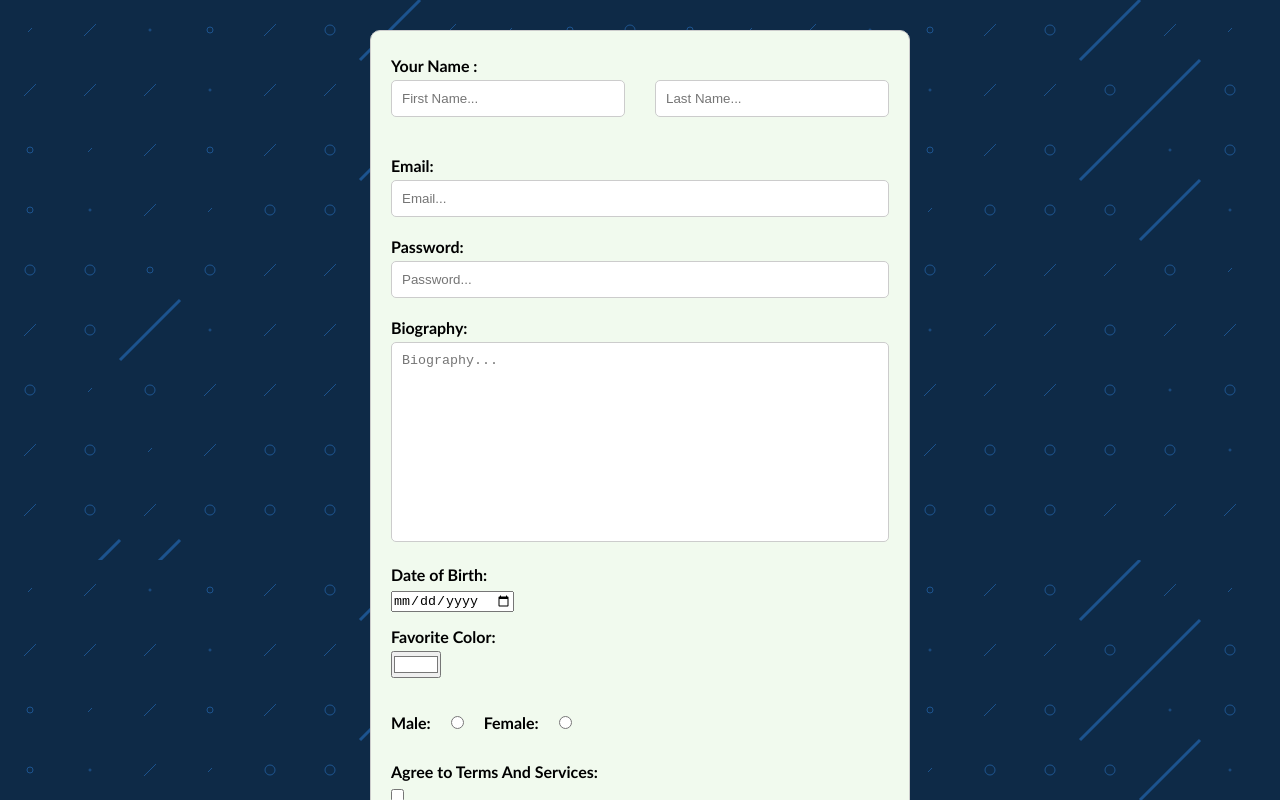
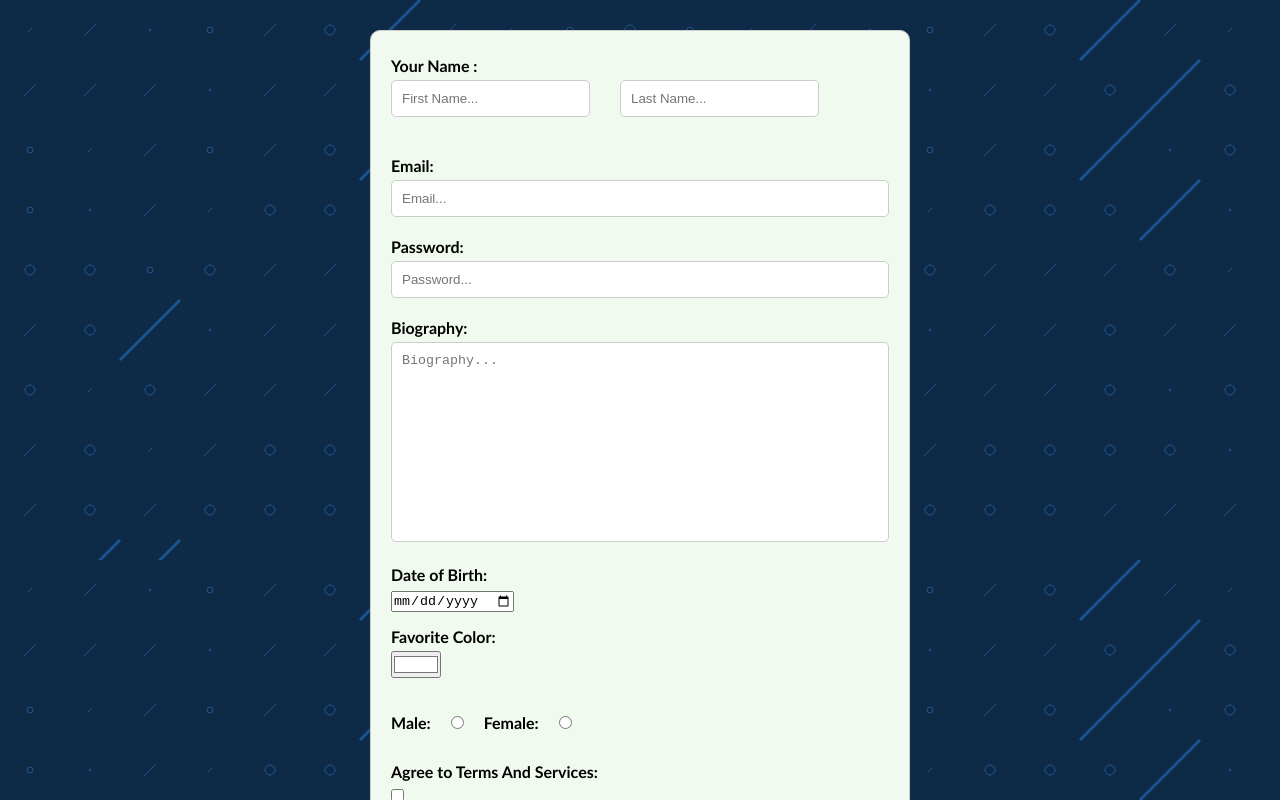
Before and after one commit to Mopcho/nexgen-solution, a React app: page / in a window 1280 px wide. Shown: the top 800 px of the page. Built offline with nearby package versions, Linux system fonts and the light colour scheme.

Commit message:
Added validation

```diff
--- a/src/views/Form/FormController.ts
+++ b/src/views/Form/FormController.ts
@@ -17,20 +17,118 @@ export class FormController {
 
   onChange(event: React.ChangeEvent<HTMLInputElement>) {
     const { name, value } = event.target;
-    this.model.setData({ ...this.model.state, [name]: value });
+    this.model.setData({ ...this.model.state.formData, [name]: value });
   }
 
   handleCheckboxChange = (event: React.ChangeEvent<HTMLInputElement>) => {
     const { name, checked } = event.target;
-    this.model.setData({ ...this.model.state, [name]: checked });
+    this.model.setData({ ...this.model.state.formData, [name]: checked });
   };
 
   handleTextAreaChange = (event: React.ChangeEvent<HTMLTextAreaElement>) => {
     const { name, value } = event.target;
-    this.model.setData({ ...this.model.state, [name]: value });
+    this.model.setData({ ...this.model.state.formData, [name]: value });
   };
 
-  onSubmit(event: React.FormEvent) {
+  onSubmit = (event: React.FormEvent) => {
     event.preventDefault();
-  }
+
+    // Validate
+    const { firstName, lastName, email, password, biography, dob, termsAndServices, gender } =
+      this.model.state.formData;
+
+    if (firstName.length < 3) {
+      this.model.setErrors({
+        ...this.model.state.formErrors,
+        firstName: 'Must be at least 3 characters long',
+      });
+    } else {
+      this.model.setErrors({ ...this.model.state.formErrors, firstName: false });
+    }
+
+    if (lastName.length < 3) {
+      this.model.setErrors({
+        ...this.model.state.formErrors,
+        lastName: 'Must be at least 3 characters long',
+      });
+    } else {
+      this.model.setErrors({ ...this.model.state.formErrors, lastName: false });
+    }
+
+    if (password.length < 8) {
+      this.model.setErrors({
+        ...this.model.state.formErrors,
+        password: 'Must be at least 8 characters long',
+      });
+    } else {
+      this.model.setErrors({ ...this.model.state.formErrors, password: false });
+    }
+
+    const emailRegex =
+      /^(([^<>()[\]\\.,;:\s@"]+(\.[^<>()[\]\\.,;:\s@"]+)*)|(".+"))@((\[[0-9]{1,3}\.[0-9]{1,3}\.[0-9]{1,3}\.[0-9]{1,3}])|(([a-zA-Z\-0-9]+\.)+[a-zA-Z]{2,}))$/;
+    if (!emailRegex.test(email)) {
+      this.model.setErrors({ ...this.model.state.formErrors, email: 'Must be a valid email' });
+    } else {
+      this.model.setErrors({ ...this.model.state.formErrors, email: false });
+    }
+
+    if (biography.length < 20) {
+      this.model.setErrors({
+        ...this.model.state.formErrors,
+        biography: 'Must be at least 20 characters long',
+      });
+    } else {
+      this.model.setErrors({ ...this.model.state.formErrors, biography: false });
+    }
+
+    if (dob) {
+      const today = new Date();
+      const birthDate = new Date(dob);
+      const age = today.getFullYear() - birthDate.getFullYear();
+
+      if (age < 18) {
+        this.model.setErrors({
+          ...this.model.state.formErrors,
+          dob: 'Must be at least 18 years old',
+        });
+      } else {
+        this.model.setErrors({ ...this.model.state.formErrors, dob: false });
+      }
+    } else {
+      this.model.setErrors({
+        ...this.model.state.formErrors,
+        dob: 'Must be a valid date of birth',
+      });
+    }
+
+    if (gender !== 'male' && gender !== 'female') {
+      this.model.setErrors({
+        ...this.model.state.formErrors,
+        gender: "Must be one of 'Female or Male'",
+      });
+    } else {
+      this.model.setErrors({ ...this.model.state.formErrors, gender: false });
+    }
+
+    if (!termsAndServices) {
+      this.model.setErrors({
+        ...this.model.state.formErrors,
+        termsAndServices: 'Must accept terms and services',
+      });
+    } else {
+      this.model.setErrors({ ...this.model.state.formErrors, termsAndServices: false });
+    }
+
+    // If there are errors, end the execution here
+    const areAllFalse = Object.values(this.model.state.formErrors).every(
+      (value) => value === false
+    );
+
+    if (!areAllFalse) {
+      return;
+    }
+
+    // Submit if no errors
+    console.log('Validation Passed');
+  };
 }
--- a/src/views/Form/FormModel.ts
+++ b/src/views/Form/FormModel.ts
@@ -10,10 +10,27 @@ export interface FormData {
   gender: string;
 }
 
-// The model's responsibility is to hold the state and when
-// Changed by the Controller, to update the view
+export interface FormErrors {
+  firstName: string | false;
+  lastName: string | false;
+  email: string | false;
+  password: string | false;
+  biography: string | false;
+  dob: string | false;
+  favoriteColor: string | false;
+  termsAndServices: string | false;
+  gender: string | false;
+}
+
+export interface FormModelState {
+  formData: FormData;
+  formErrors: FormErrors;
+}
+
+// The model's responsibility is to hold the state
 export class FormModel {
-  state: FormData = {
+  state: FormModelState = {
+    formData: {
       firstName: '',
       lastName: '',
       email: '',
@@ -23,22 +40,47 @@ export class FormModel {
       favoriteColor: '#ffffff',
       termsAndServices: false,
       gender: '',
+    },
+    formErrors: {
+      firstName: false,
+      lastName: false,
+      email: false,
+      password: false,
+      biography: false,
+      dob: false,
+      favoriteColor: false,
+      termsAndServices: false,
+      gender: false,
+    },
   };
 
-  subscribers: Array<(...args: any[]) => any> = [];
+  // We use a subscriber pattern here in order for the view
+  // to be able to subscribe a updateView function
+  // and when a state change occurs to execute it
+  // ! an alternative is using Redux !
+  subscribers: Array<(formState: FormModelState) => void> = [];
 
-  subscribe = (fn: (...args: any[]) => any) => {
+  subscribe = (fn: (formState: FormModelState) => void) => {
     this.subscribers.push(fn);
   };
 
-  unsubscribe = (fn: (...args: any[]) => any) => {
+  unsubscribe = (fn: (formState: FormModelState) => void) => {
     this.subscribers.filter((sub) => sub !== fn);
   };
 
   setData = (data: FormData) => {
-    this.state = { ...data };
+    this.state.formData = { ...data };
+    // Here we call all subscibed functions and execute them
     for (let i = 0; i < this.subscribers.length; i++) {
-      this.subscribers[i](data);
+      this.subscribers[i]({ formData: data, formErrors: this.state.formErrors });
+    }
+  };
+
+  setErrors = (data: FormErrors) => {
+    this.state.formErrors = { ...data };
+    // Here we call all subscibed functions and execute them
+    for (let i = 0; i < this.subscribers.length; i++) {
+      this.subscribers[i]({ formData: this.state.formData, formErrors: data });
     }
   };
 }
--- a/src/views/Form/FormView.tsx
+++ b/src/views/Form/FormView.tsx
@@ -1,6 +1,6 @@
 import { FormStyled } from '../styles/From.styled';
 import React from 'react';
-import { FormModel } from './FormModel';
+import { FormModel, FormModelState } from './FormModel';
 import { FormController } from './FormController';
 
 export interface FormProps {
@@ -29,7 +29,7 @@ export class FormView extends React.Component<FormProps> {
     this.model.unsubscribe(this.updateState);
   }
 
-  updateState = (newData: FormData) => {
+  updateState = (newData: FormModelState) => {
     this.setState({ ...newData });
   };
 
@@ -39,24 +39,33 @@ export class FormView extends React.Component<FormProps> {
         <FormStyled onSubmit={this.controller.onSubmit}>
           <label htmlFor="first-name">Your Name :</label>
           <div className="names-container">
+            <div>
               <input
                 type="text"
                 id="firstName"
                 name="firstName"
-              value={this.model.state.firstName}
+                value={this.model.state.formData.firstName}
                 onChange={this.controller.onChange}
                 placeholder="First Name..."
               />
+              {this.model.state.formErrors.firstName ? (
+                <span>{this.model.state.formErrors.firstName}</span>
+              ) : null}
+            </div>
+            <div>
               <input
                 type="text"
                 id="lastName"
                 name="lastName"
-              value={this.model.state.lastName}
+                value={this.model.state.formData.lastName}
                 onChange={this.controller.onChange}
                 placeholder="Last Name..."
               />
+              {this.model.state.formErrors.lastName ? (
+                <span>{this.model.state.formErrors.lastName}</span>
+              ) : null}
             </div>
-
+          </div>
           <br />
 
           <label htmlFor="email">Email:</label>
@@ -64,10 +73,13 @@ export class FormView extends React.Component<FormProps> {
             type="text"
             id="email"
             name="email"
-            value={this.model.state.email}
+            value={this.model.state.formData.email}
             onChange={this.controller.onChange}
             placeholder="Email..."
           />
+          {this.model.state.formErrors.email ? (
+            <span>{this.model.state.formErrors.email}</span>
+          ) : null}
           <br />
 
           <label htmlFor="password">Password:</label>
@@ -75,39 +87,51 @@ export class FormView extends React.Component<FormProps> {
             type="password"
             id="password"
             name="password"
-            value={this.model.state.password}
+            value={this.model.state.formData.password}
             onChange={this.controller.onChange}
             placeholder="Password..."
           />
+          {this.model.state.formErrors.password ? (
+            <span>{this.model.state.formErrors.password}</span>
+          ) : null}
 
-          <label htmlFor="bio">Biography:</label>
+          <label htmlFor="biography">Biography:</label>
           <textarea
             id="biography"
             name="biography"
-            value={this.model.state.biography}
+            value={this.model.state.formData.biography}
             onChange={this.controller.handleTextAreaChange}
             placeholder="Biography..."
           />
+          {this.model.state.formErrors.biography ? (
+            <span>{this.model.state.formErrors.biography}</span>
+          ) : null}
 
-          <label htmlFor="password">Date of Birth:</label>
+          <label htmlFor="dob">Date of Birth:</label>
           <input
             type="date"
             id="dob"
             name="dob"
-            value={this.model.state.dob}
+            value={this.model.state.formData.dob}
             onChange={this.controller.onChange}
             placeholder="Date Of Birth..."
           />
+          <br />
+          {this.model.state.formErrors.dob ? <span>{this.model.state.formErrors.dob}</span> : null}
 
-          <label htmlFor="password">Favorite Color:</label>
+          <label htmlFor="favoriteColor">Favorite Color:</label>
           <input
             type="color"
             id="favoriteColor"
             name="favoriteColor"
-            value={this.model.state.favoriteColor}
+            value={this.model.state.formData.favoriteColor}
             onChange={this.controller.onChange}
             placeholder="Favourite Color"
           />
+          {this.model.state.formErrors.favoriteColor ? (
+            <span>{this.model.state.formErrors.favoriteColor}</span>
+          ) : null}
+          <br />
 
           <div className="gender-inputs">
             <label htmlFor="gender">Male:</label>
@@ -116,7 +140,7 @@ export class FormView extends React.Component<FormProps> {
               id="male"
               name="gender"
               value="male"
-              checked={this.model.state.gender === 'male'}
+              checked={this.model.state.formData.gender === 'male'}
               onChange={this.controller.onChange}
               placeholder="Gender..."
             />
@@ -126,21 +150,28 @@ export class FormView extends React.Component<FormProps> {
               id="female"
               name="gender"
               value="female"
-              checked={this.model.state.gender === 'female'}
+              checked={this.model.state.formData.gender === 'female'}
               onChange={this.controller.onChange}
               placeholder="Gender..."
             />
           </div>
+          {this.model.state.formErrors.gender ? (
+            <span>{this.model.state.formErrors.gender}</span>
+          ) : null}
 
-          <label htmlFor="password">Agree to Terms And Services:</label>
+          <label htmlFor="termsAndServices">Agree to Terms And Services:</label>
           <input
             type="checkbox"
             id="termsAndServices"
             name="termsAndServices"
-            checked={this.model.state.termsAndServices}
+            checked={this.model.state.formData.termsAndServices}
             onChange={this.controller.handleCheckboxChange}
             placeholder="Terms and Services..."
           />
+          <br />
+          {this.model.state.formErrors.termsAndServices ? (
+            <span>{this.model.state.formErrors.termsAndServices}</span>
+          ) : null}
           <br />
 
           <input type="submit" value="Submit" />
--- a/src/views/styles/From.styled.tsx
+++ b/src/views/styles/From.styled.tsx
@@ -11,6 +11,10 @@ export const FormStyled = styled.form`
 
   input {
     margin-bottom: 10px;
+  }
+
+  span {
+    color: red;
   }
 
   label {
```
Lines whose indentation alone changed are shown as unchanged.
